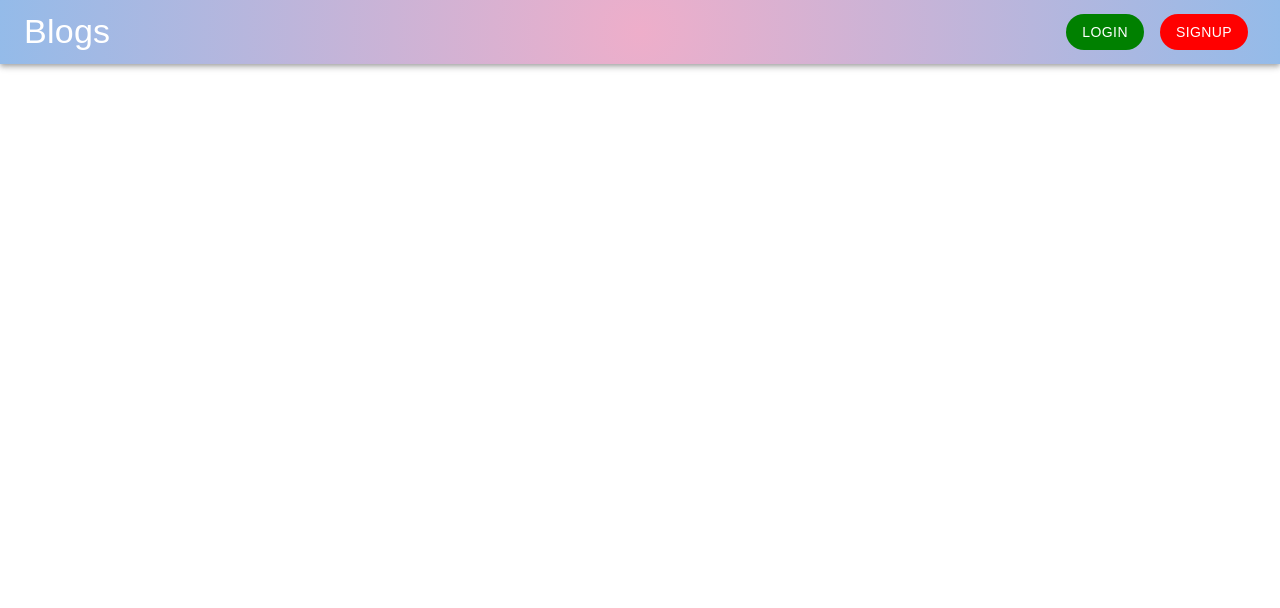
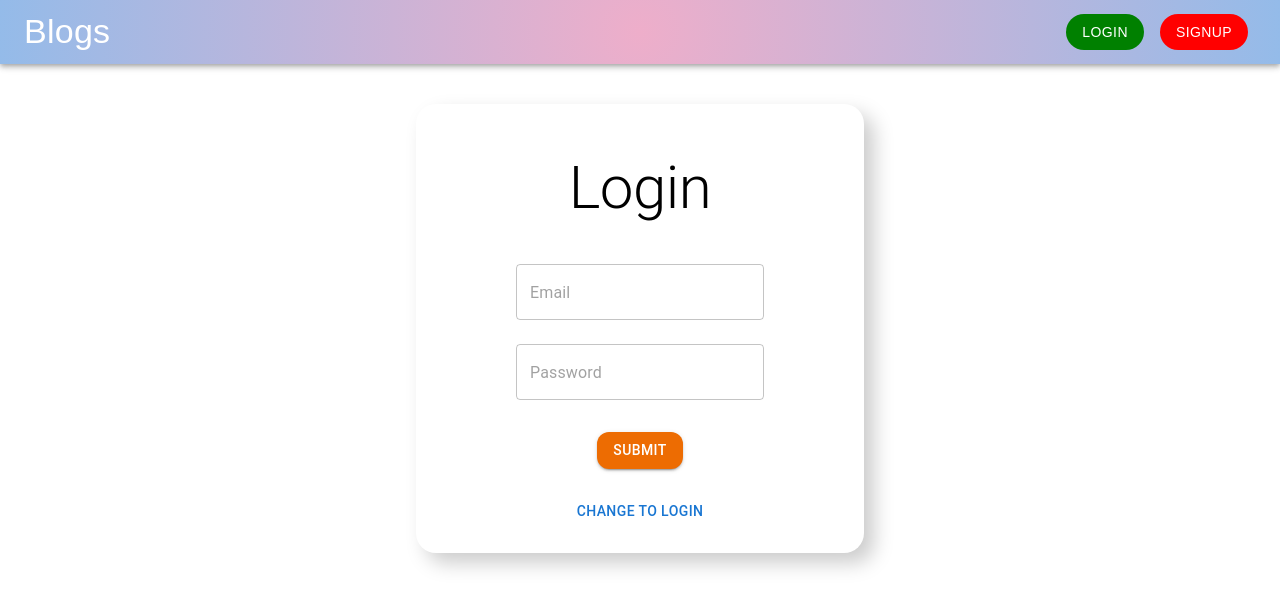
Before and after one commit to sairam220/Mernstack_task, a React (Create React App) app: page /auth in a window 1280 px wide. Before the commit this address had no page. Shown: the top 608 px of the page. Built offline with nearby package versions, Linux system fonts and the light colour scheme; the HTML template or start-up script is replaced by a standard one.

Commit message:
solution

```diff
--- a/src/App.js
+++ b/src/App.js
@@ -29,7 +29,7 @@ function App() {
       </header>
       <main>
         <Routes>
-             {isLoggedIn?<Route path="/auth" element={<Auth/>}/>:
+             {!isLoggedIn?<Route path="/auth" element={<Auth/>}/>:
              <>
              <Route path="/blogs" element={<Blogs/>}/>
              <Route path="/myBlogs" element={<UserBlogs/>}/>
```
